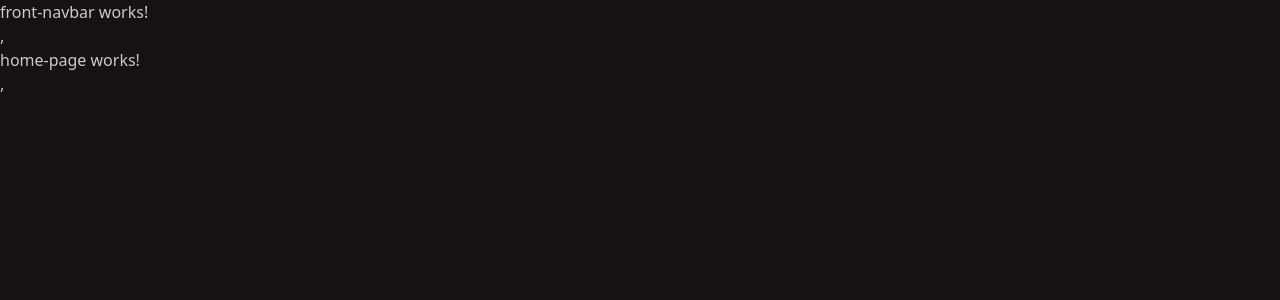
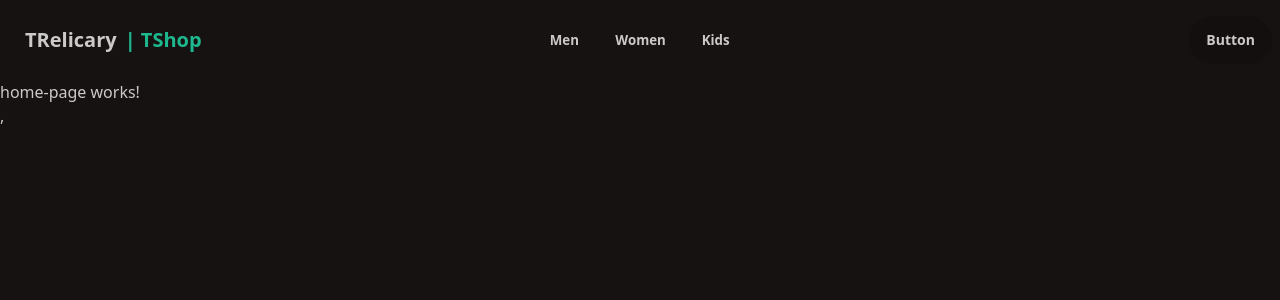
Before and after one commit to relicary/relicary-shop, an Angular app: page / in a window 1280 px wide. Shown: the top 300 px of the page. Built offline with nearby package versions, Linux system fonts and the light colour scheme.

Commit message:
Added a NavBar

```diff
--- a/src/app/store-front/components/front-navbar/front-navbar.component.html
+++ b/src/app/store-front/components/front-navbar/front-navbar.component.html
@@ -1 +1,85 @@
-<p>front-navbar works!</p>,
+<div class="navbar bg-base-100">
+  <div class="navbar-start">
+    <div class="dropdown">
+      <div tabindex="0" role="button" class="btn btn-ghost lg:hidden">
+        <svg
+          xmlns="http://www.w3.org/2000/svg"
+          class="h-5 w-5"
+          fill="none"
+          viewBox="0 0 24 24"
+          stroke="currentColor"
+        >
+          <path
+            stroke-linecap="round"
+            stroke-linejoin="round"
+            stroke-width="2"
+            d="M4 6h16M4 12h8m-8 6h16"
+          />
+        </svg>
+      </div>
+      <ul
+        tabindex="0"
+        class="menu menu-sm dropdown-content bg-base-100 rounded-box z-[1] mt-3 w-52 p-2 shadow"
+      >
+        <li>
+          <a
+            routerLink="/gender/men"
+            class="btn btn-ghost"
+            routerLinkActive="text-secondary"
+            >Men</a
+          >
+        </li>
+        <li>
+          <a
+            routerLink="/gender/women"
+            class="btn btn-ghost"
+            routerLinkActive="text-secondary"
+            >Women</a
+          >
+        </li>
+        <li>
+          <a
+            routerLink="/gender/kid"
+            class="btn btn-ghost"
+            routerLinkActive="text-secondary"
+            >Kids</a
+          >
+        </li>
+      </ul>
+    </div>
+    <a routerLink="/" class="btn btn-ghost text-xl font-montserrat"
+      >TRelicary <span class="text-secondary">| TShop</span></a
+    >
+  </div>
+  <div class="navbar-center hidden lg:flex">
+    <ul class="menu menu-horizontal px-1">
+      <li>
+        <a
+          routerLink="/gender/men"
+          class="btn btn-ghost"
+          routerLinkActive="text-secondary"
+          >Men</a
+        >
+      </li>
+      <li>
+        <a
+          routerLink="/gender/women"
+          class="btn btn-ghost"
+          routerLinkActive="text-secondary"
+          >Women</a
+        >
+      </li>
+      <li>
+        <a
+          routerLink="/gender/kid"
+          class="btn btn-ghost"
+          routerLinkActive="text-secondary"
+          >Kids</a
+        >
+      </li>
+    </ul>
+  </div>
+  <div class="navbar-end">
+    <a class="btn">Button</a>
+  </div>
+</div>
--- a/src/app/store-front/components/front-navbar/front-navbar.component.ts
+++ b/src/app/store-front/components/front-navbar/front-navbar.component.ts
@@ -1,8 +1,9 @@
 import { Component } from '@angular/core';
+import { RouterLink, RouterLinkActive } from '@angular/router';
 
 @Component({
   selector: 'front-navbar',
-  imports: [],
+  imports: [RouterLink, RouterLinkActive],
   templateUrl: './front-navbar.component.html',
   styleUrl: './front-navbar.component.css',
 })
```
